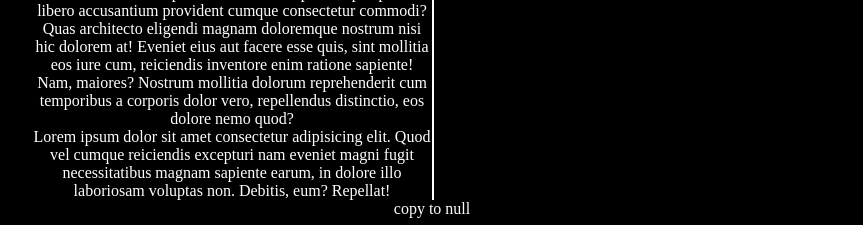
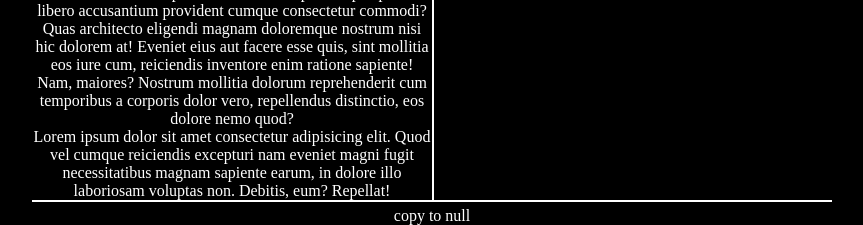
Before and after one commit to AngelCobian/whprojects, a PHP site: page /pages/layout.html in a window 1280 px wide. Shown: the part 596-821 px from the top of the page, without its empty margins (208-1071 px from the left). Run offline with PHP 8.4, Linux system fonts and the light colour scheme.

Commit message:
Auto Push Updater

```diff
--- a/feb26/pages/css/style.css
+++ b/feb26/pages/css/style.css
@@ -35,5 +35,7 @@ nav {
 
 footer {
   clear: both;
+  padding-top: 5px;
+  border-top: solid white 2px;
 }
 /*# sourceMappingURL=style.css.map */
--- a/feb26/pages/css/style.scss
+++ b/feb26/pages/css/style.scss
@@ -31,4 +31,6 @@ nav{
 
 footer{
     clear: both;
+    padding-top: 5px;
+    border-top: solid white 2px;
 }
```
Also changed, not shown: 1 other file.
